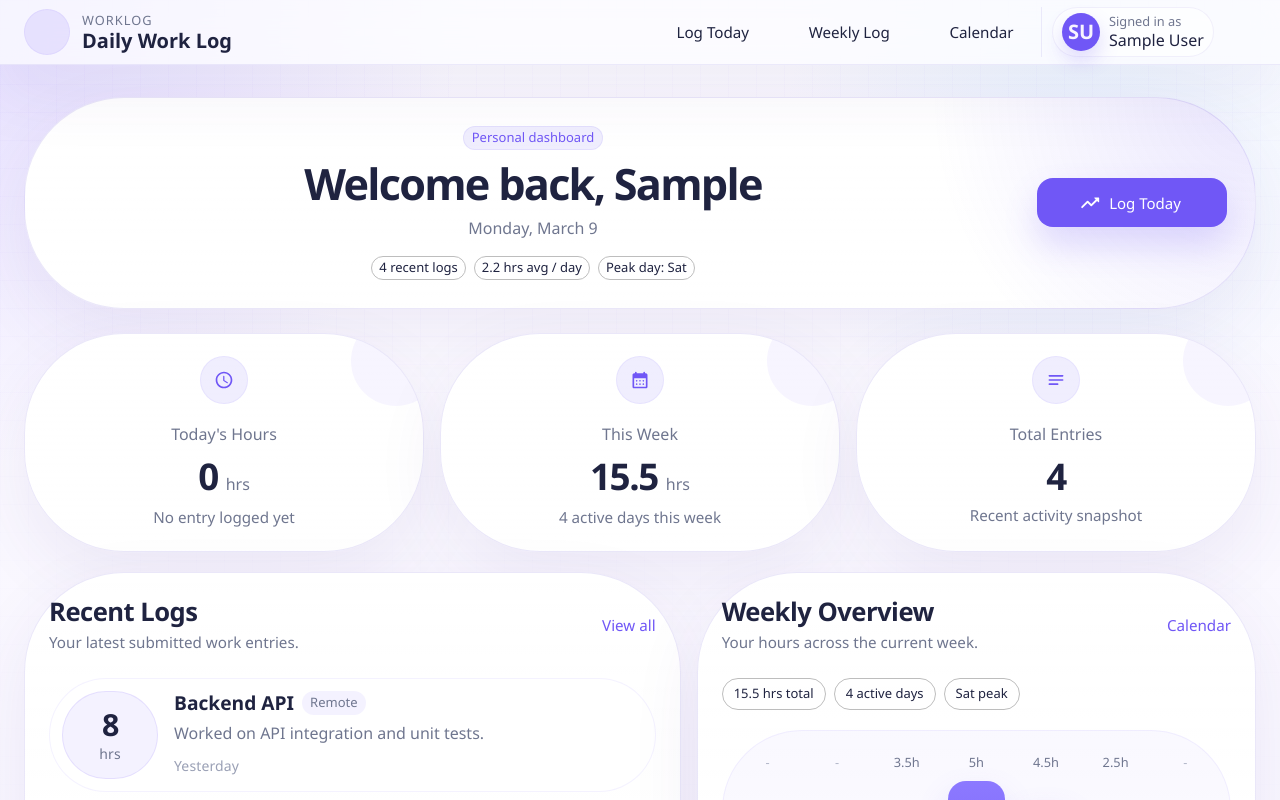
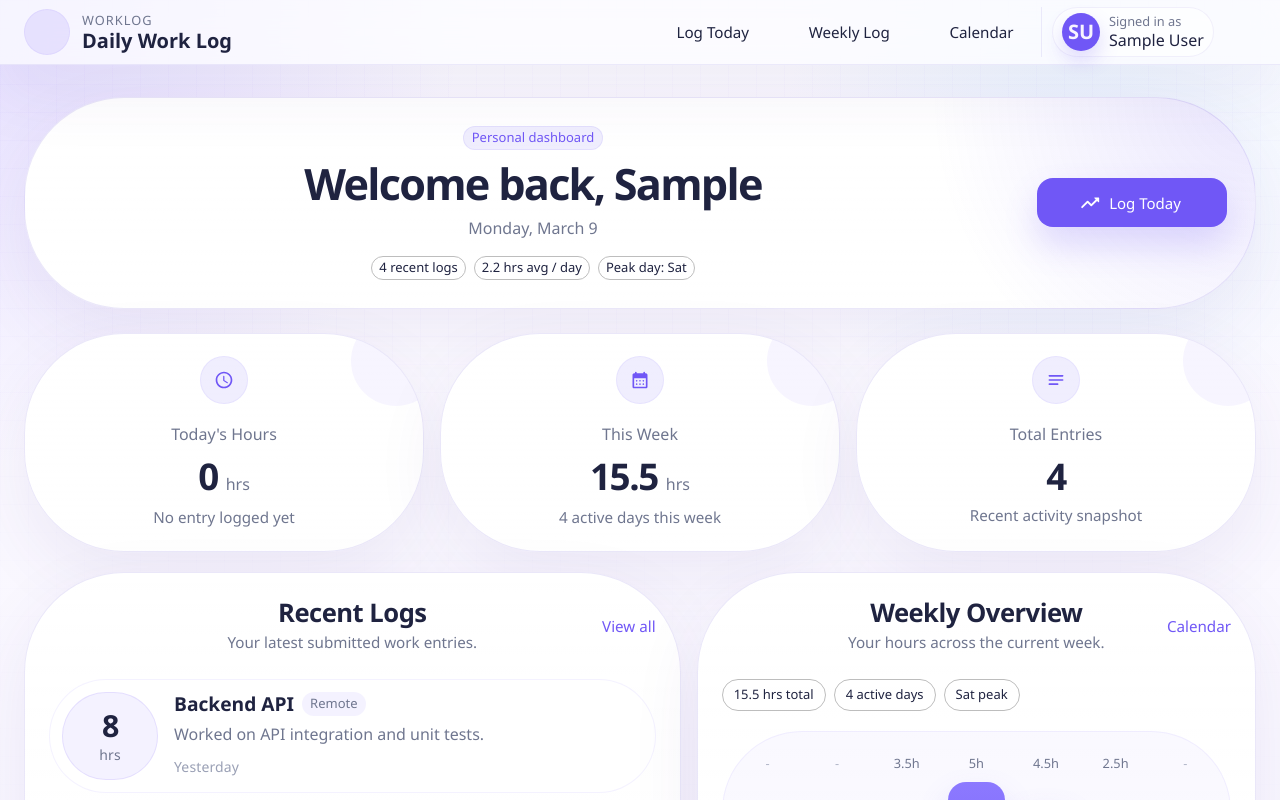
Before and after one commit to Aydan-A/Worklog, a React (Vite) app: page / in a window 1280 px wide. Shown: the top 800 px of the page. Built offline with nearby package versions, Linux system fonts and the light colour scheme; no server answers; sample sign-in values are in the browser's storage; some icons are missing.

Commit message:
Center dashboard panel headings

```diff
--- a/src/components/common/PanelCard.tsx
+++ b/src/components/common/PanelCard.tsx
@@ -26,11 +26,13 @@ export default function PanelCard({ title, subtitle, actionLabel, actionTo, chil
     >
       <Box
         sx={{
+          position: "relative",
           display: "flex",
-          alignItems: { xs: "flex-start", sm: "center" },
-          justifyContent: "space-between",
-          gap: 1.5,
+          justifyContent: "center",
+          alignItems: "center",
+          minHeight: 58,
           mb: 3,
+          textAlign: "center",
         }}
       >
         <Box>
@@ -49,7 +51,15 @@ export default function PanelCard({ title, subtitle, actionLabel, actionTo, chil
             component={RouterLink}
             to={actionTo}
             color="primary"
-            sx={{ px: 0, minWidth: 0, fontWeight: 500 }}
+            sx={{
+              px: 0,
+              minWidth: 0,
+              fontWeight: 500,
+              position: "absolute",
+              right: 0,
+              top: "50%",
+              transform: "translateY(-50%)",
+            }}
           >
             {actionLabel}
           </Button>
```
